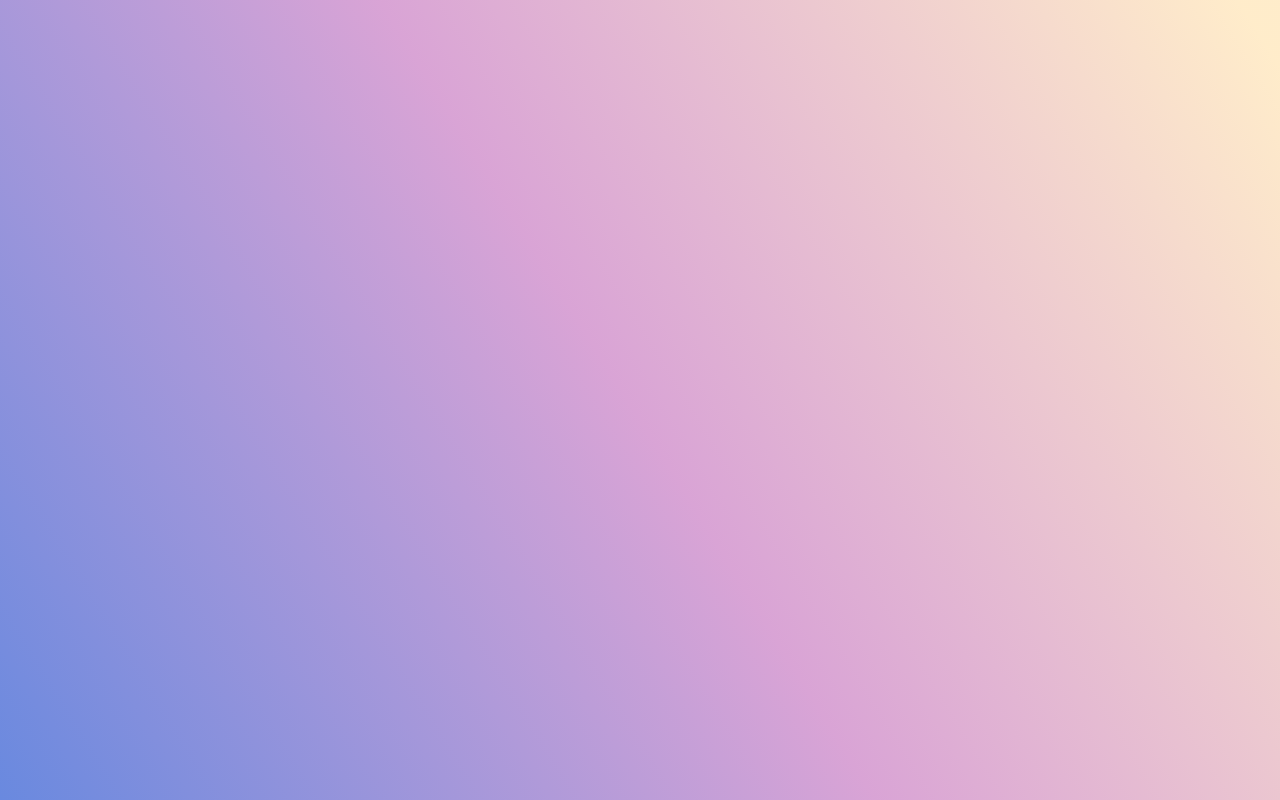
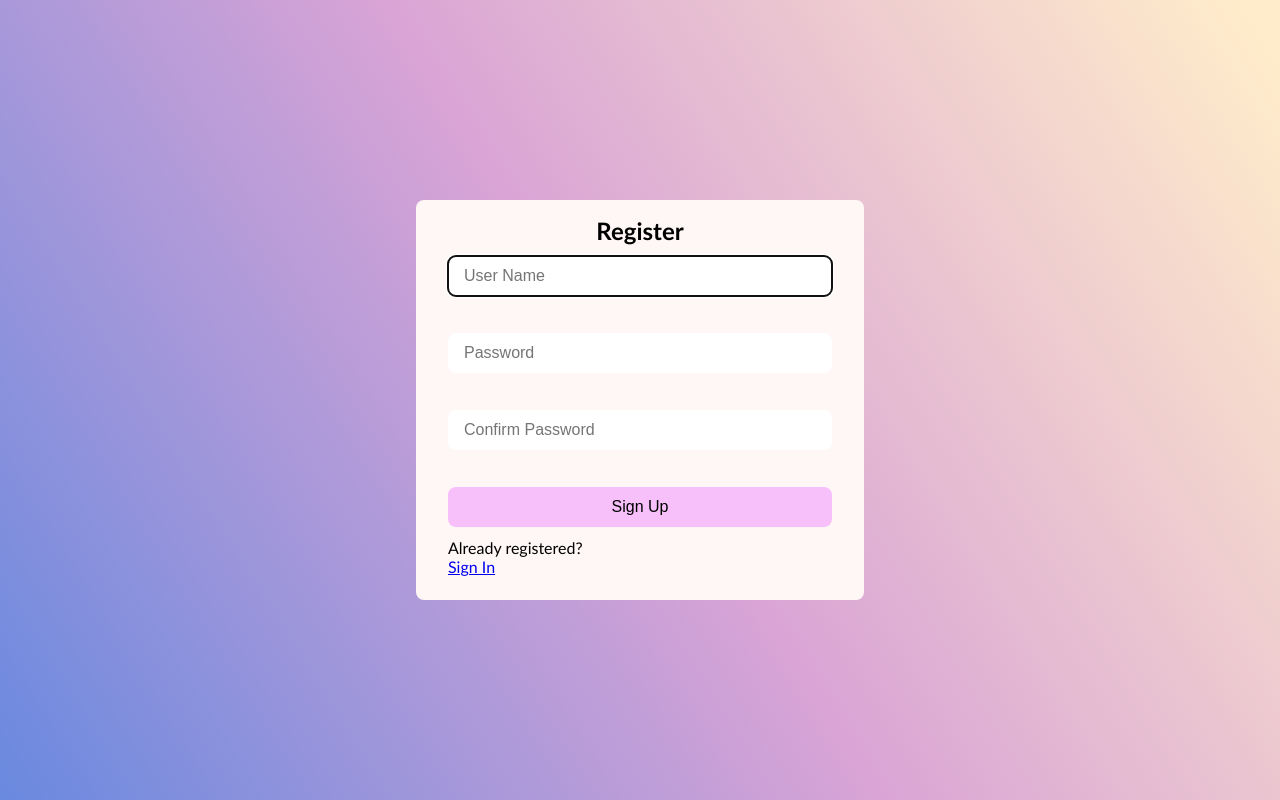
Before and after one commit to fatemeh-abbasi-1/my-auth-app, a React (Create React App) app: page /register in a window 1280 px wide. Built offline with nearby package versions, Linux system fonts and the light colour scheme.

Commit message:
Feat : add link to home for user has Id

```diff
--- a/src/App.js
+++ b/src/App.js
@@ -3,17 +3,26 @@
 import Logout from "./component/Logout";
 import Home from "./component/Home";
 import ShowMessage from "./component/ShowMessage";
-import { Routes, Route } from "react-router-dom";
+import { Routes, Route, Navigate, useNavigate } from "react-router-dom";
+import { useAuth } from "./context/AuthContext";
 
 function App() {
+  const { userId } = useAuth();
+  // const navigate = useNavigate();
   return (
     <div className="App">
-      <Routes index>
-        <Route path="/" element={<Register />} />
-        <Route path="home" element={<Home />} />
-        <Route path="login" element={<Login />} />
-        <Route path="logout" element={<Logout />} />
-        <Route path="show-message" element={<ShowMessage />} />
+      <Routes>
+        <Route
+          path="/"
+          element={
+            userId ? <Navigate to={"/home"} /> : <Navigate to={"/register"} />
+          }
+        />
+        <Route path="/home" element={<Home />} />
+        <Route path="/register" element={<Register />} />
+        <Route path="/login" element={<Login />} />
+        <Route path="/logout" element={<Logout />} />
+        <Route path="/show-message" element={<ShowMessage />} />
       </Routes>
     </div>
   );
--- a/src/component/Login.js
+++ b/src/component/Login.js
@@ -26,10 +26,8 @@
       setPwdLogin("");
     } else {
       setErrLogin(true);
-      if (!validNameLogin && !validPwdLogin) {
       setNameLogin("");
       setPwdLogin("");
-      }
     }
   };
 
@@ -57,17 +55,18 @@
           onChange={(e) => setPwdLogin(e.target.value)}
         />
         <button onClick={(e) => handleLogin(e)}>Login</button>
-        {!userId && errLogin && (
+        {!userId ||
+          (errLogin && (
             <h4 style={{ color: "red" }}>
               You have not registered yet Or the username or password entered
               incorrectly.!
             </h4>
-        )}
+          ))}
       </form>
       <p className="help-text">
         Need an Account?
         <br />
-        <Link to="/">Sign Up</Link>
+        <Link to="/register">Sign Up</Link>
       </p>
     </section>
   );
--- a/src/component/Register.js
+++ b/src/component/Register.js
@@ -37,7 +37,7 @@
   const handleSubmit = (e) => {
     e.preventDefault();
     if (vaidUser && validPwd && validConfirm) {
-      navigate("home");
+      navigate("/home");
       const id = Math.random();
       localStorage.setItem("idUser", JSON.stringify(id));
       setUser("");
@@ -59,7 +59,13 @@
             placeholder="User Name"
             autoComplete="off"
             onChange={(e) => setUser(e.target.value)}
-            className={vaidUser ? " border-green" : ""}
+            className={
+              vaidUser
+                ? " border-green"
+                : errRegister && !vaidUser
+                ? "show-err"
+                : ""
+            }
             aria-describedby="uidnote"
             value={user}
             onFocus={() => setUserFocus(true)}
@@ -79,7 +85,13 @@
             type="password"
             placeholder="Password"
             onChange={(e) => setPwd(e.target.value)}
-            className={validPwd ? " border-green" : ""}
+            className={
+              validPwd
+                ? " border-green"
+                : errRegister && !validPwd
+                ? "show-err"
+                : ""
+            }
             onFocus={() => setPwdFocus(true)}
             onBlur={() => setPwdFocus(false)}
             value={pwd}
@@ -106,7 +118,13 @@
             autoComplete="off"
             value={confirmPwd}
             onChange={(e) => setConfirmPwd(e.target.value)}
-            className={validConfirm && confirmFocus ? " border-green" : ""}
+            className={
+              validConfirm && confirmFocus && confirmPwd
+                ? "border-green"
+                : errRegister && !confirmPwd
+                ? "show-err"
+                : ""
+            }
             onFocus={() => setConfirmFocus(true)}
             onBlur={() => setConfirmFocus(false)}
           />
@@ -120,13 +138,13 @@
 
         <button onClick={(e) => handleSubmit(e)}>Sign Up</button>
       </form>
-      {errRegister ? (
+      {/* {errRegister && (!pwdFocus || !confirmFocus) ? (
         <h4 style={{ color: "red", marginBottom: "0.5rem" }}>
           Please enter the requested information.
         </h4>
       ) : (
         ""
-      )}
+      )} */}
       <p className="help-text">
         Already registered?
         <br />
--- a/src/component/ShowMessage.js
+++ b/src/component/ShowMessage.js
@@ -5,7 +5,7 @@
   return (
     <>
       <h1 style={{ marginBottom: "1rem" }}>You have logged out!</h1>
-      <Link to={"/"} style={{ marginBottom: "1rem" }}>
+      <Link to={"/register"} style={{ marginBottom: "1rem" }}>
         Go to register
       </Link>
       <Link to={"/login"}>Go to login</Link>
--- a/src/context/AuthContext.js
+++ b/src/context/AuthContext.js
@@ -15,7 +15,6 @@
 
   const [vaidUser, setVaidUser] = useState(false);
   const [validPwd, setValidPwd] = useState(false);
-
   const [validConfirm, setValidConfirm] = useState(false);
 
   const [userFocus, setUserFocus] = useState(false);
--- a/src/index.css
+++ b/src/index.css
@@ -69,6 +69,12 @@
   outline: none;
   border-bottom: 3px solid rgb(61, 223, 61);
 }
+.show-err {
+  border: none;
+  outline: none;
+  border-bottom: 3px solid red;
+}
+
 .show {
   font-size: 0.7rem;
   background-color: #2b2a2a;
```
Lines whose indentation alone changed are shown as unchanged.
